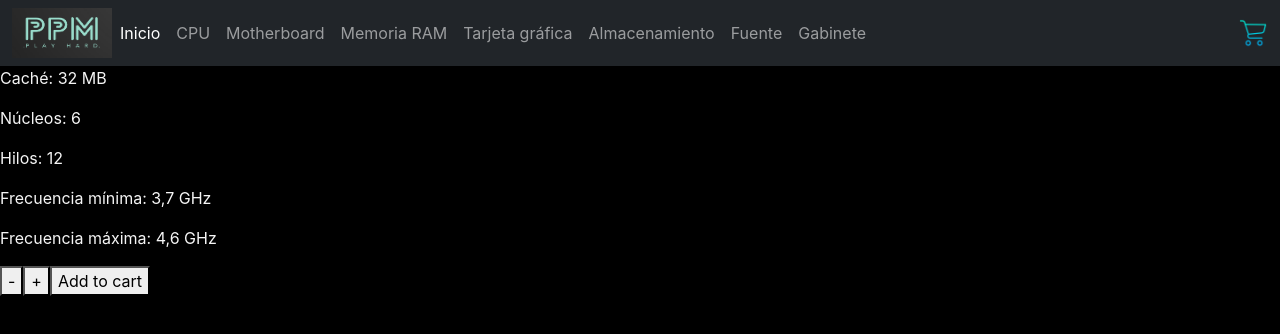
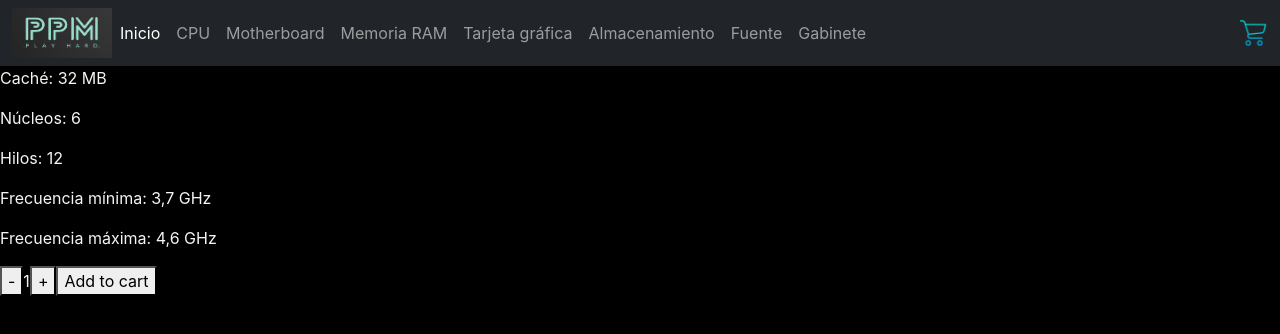
Before and after one commit to Espahn/Curso-React, a React (Create React App) app: page /item/1 in a window 1280 px wide. Shown: the top 334 px of the page. Built offline with nearby package versions, Linux system fonts and the light colour scheme.

Commit message:
Clase 10 V2

```diff
--- a/src/components/Cart.jsx
+++ b/src/components/Cart.jsx
@@ -8,8 +8,7 @@ export default function Cart (element){
        return (
         <>
             <div>
-                {cart.map(element => <div key={element.miItem.id}>{element.miItem.nombre}</div>)}
-                <button onClick={() => deleteItem(element.miItem.id)}>Delete</button>
+                {cart.map(element => <div key={element.item.id}>{element.item.nombre}<button onClick={() => deleteItem(element.item.id)}>Delete</button></div>)}
             </div>
         </>
     )
--- a/src/components/ItemCount.jsx
+++ b/src/components/ItemCount.jsx
@@ -1,6 +1,6 @@
 import React, { useState } from "react";
 
-export default function ItemCount({ misProductos, stock, initial, onAdd}) {
+export default function ItemCount({ stock, initial, onAdd}) {
 
 
   const [contador, setContador] = useState(initial);
--- a/src/components/ItemDetail.jsx
+++ b/src/components/ItemDetail.jsx
@@ -1,13 +1,17 @@
 import React from "react";
 import { Link } from "react-router-dom/cjs/react-router-dom.min";
-import { useState } from "react/cjs/react.development";
+import { useContext, useState } from "react/cjs/react.development";
+import { cartContext } from "../context/CartProvider";
 import ItemCount from "./ItemCount";
 
 export default function ItemDetail ({miItem, onAdd}){
 
     const [mostrarItemCount, setMostrarItemCount] = useState(true);
 
+    const {addToCart} = useContext(cartContext);
+
     function onAdd(cantidad) {
+        addToCart(miItem, cantidad)
         alert(`Quiero agregar: ${miItem.nombre}`);
         setMostrarItemCount(false);
     }
@@ -27,7 +31,7 @@ export default function ItemDetail ({miItem, onAdd}){
 
         {
             (mostrarItemCount)?
-                <ItemCount item={miItem} onAdd={onAdd}/>
+                <ItemCount onAdd={onAdd} stock={miItem.stock} initial={1}/>
             :
                 <button><Link to={`/cart`}>Terminar mi compra</Link></button>
         }
--- a/src/components/ItemDetailContainer.jsx
+++ b/src/components/ItemDetailContainer.jsx
@@ -29,14 +29,9 @@ export default function ItemDetailContainer (){
         }, 2000)
     }, [])
 
-    const onAdd = (count) => {
-        console.log(`Agregaste: ${miItem.nombre}.`);
-        addToCart(miItem, count);
-    }
-
-    return (
+      return (
         <>
-            <ItemDetail miItem={miItem} onAdd={onAdd}/>
+            <ItemDetail miItem={miItem} />
         </>
     )
 }
--- a/src/context/CartProvider.jsx
+++ b/src/context/CartProvider.jsx
@@ -17,12 +17,12 @@ const CartProvider = ({ children }) => {
       }
 
       const deleteItem = (id) => {
-        const updatedCart = cart.filter(element => element.miItem.id !== id)
+        const updatedCart = cart.filter(element => element.item.id !== id)
         setCart(updatedCart);
       }
 
       const isInCart = (id) => {
-        return cart.some(element => element.miItem.id === id)
+        return cart.some(element => element.item.id === id)
       }
 
 
```
